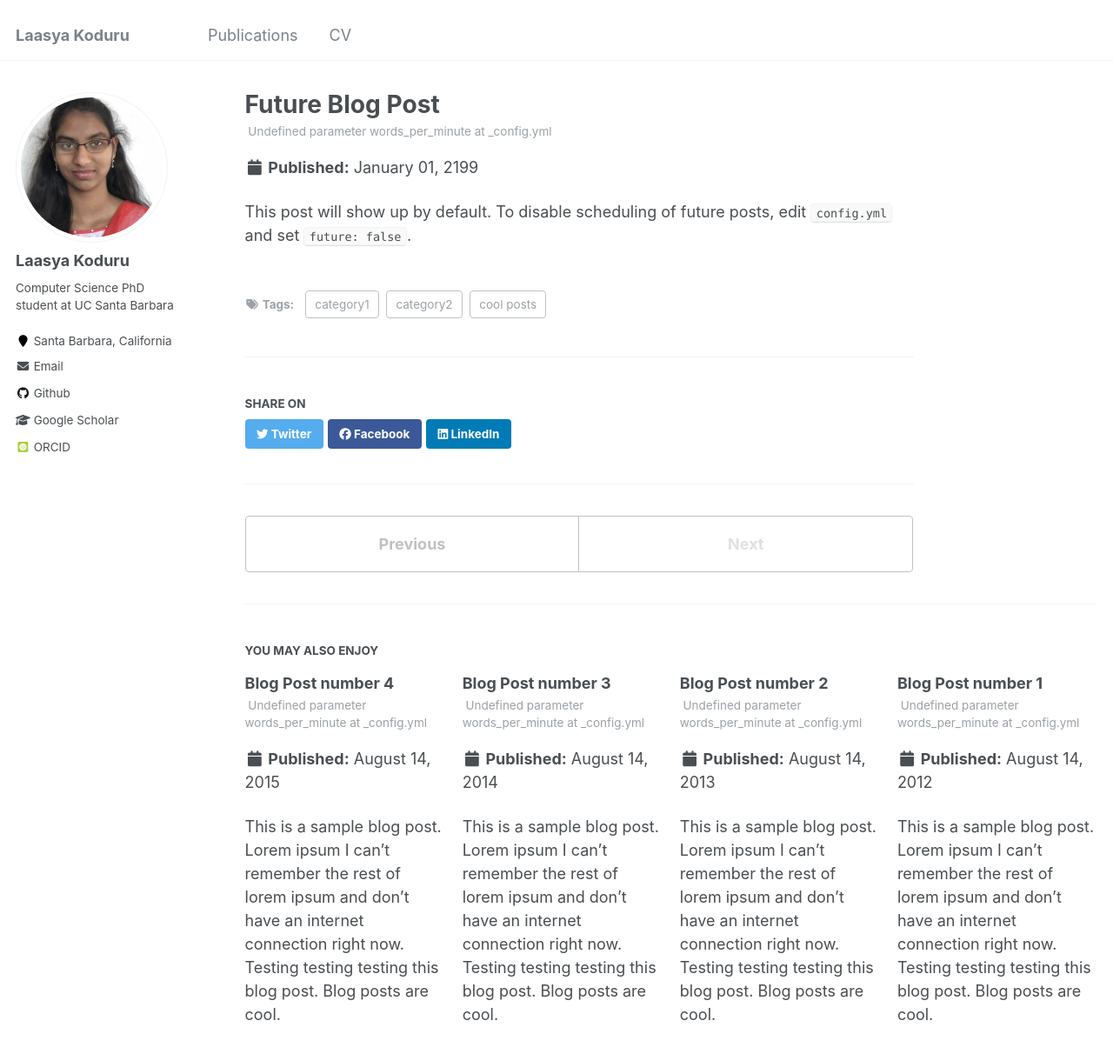
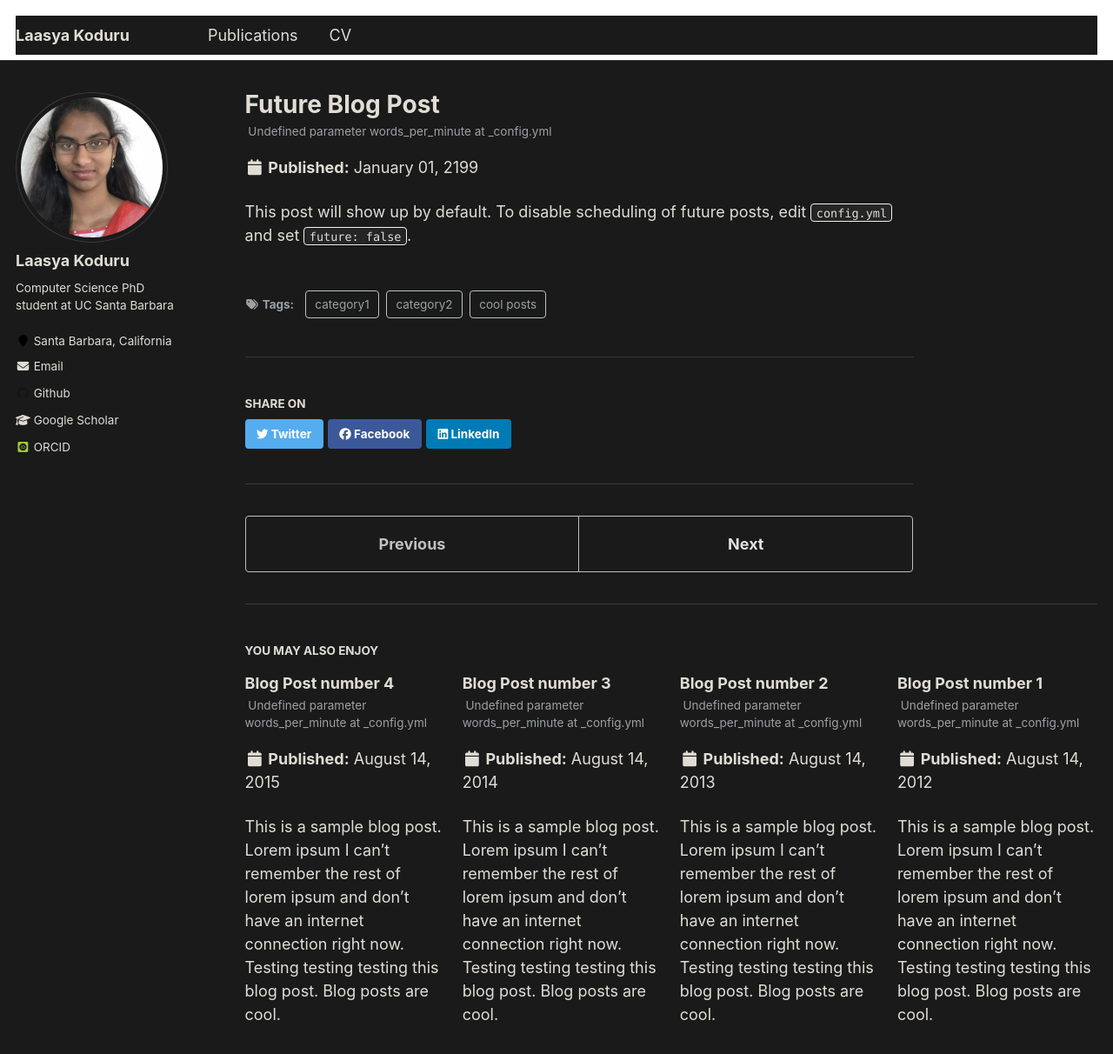
Before and after one commit to lmkoduru/lmkoduru.github.io, a Jekyll site: the page built from _posts/2199-01-01-future-post.md, in a window 1280 px wide and 1400 px high. Shown: the top 1212 px of the window at 87% size. Built offline with Jekyll 4.4.1, drawn with Linux system fonts in a browser that asks for light colours; some web fonts are replaced.

Commit message:
theme fixes

```diff
--- a/_sass/_variables.scss
+++ b/_sass/_variables.scss
@@ -61,18 +61,19 @@ $darker-gray                : mix(#000, $gray, 60%);
 $light-gray                 : mix(#fff, $gray, 50%);
 $lighter-gray               : mix(#fff, $gray, 90%);
 
-$body-color                 : #fff;
-$background-color           : #fff;
-$code-background-color      : #fafafa;
-$code-background-color-dark : $light-gray;
-$text-color                 : $dark-gray;
-$border-color               : $lighter-gray;
+/* --- DARK THEME --- */
+$body-color                 : #1a1a1a;
+$background-color           : #1a1a1a;
+$code-background-color      : #252525;
+$code-background-color-dark : #2a2a2a;
+$text-color                 : #e0ddd5;
+$border-color               : #3a3a3a;
 
-$primary-color              : #7a8288;
+$primary-color              : #a09e96;
 $success-color              : #62c462;
 $warning-color              : #f89406;
 $danger-color               : #ee5f5b;
-$info-color                 : #f1be19;
+$info-color                 : #c9a227;
 
 /* brands */
 $behance-color              : #1769FF;
@@ -103,10 +104,10 @@ $xing-color                 : #006567;
 
 /* links */
 $link-color                 : $info-color;
-$link-color-hover           : mix(#000, $link-color, 25%);
-$link-color-visited         : mix(#fff, $link-color, 25%);
-$masthead-link-color        : $primary-color;
-$masthead-link-color-hover  : mix(#000, $primary-color, 25%);
+$link-color-hover           : mix(#fff, $link-color, 20%);
+$link-color-visited         : mix(#000, $link-color, 15%);
+$masthead-link-color        : $text-color;
+$masthead-link-color-hover  : mix(#fff, $text-color, 20%);
 
 
 /*
@@ -159,7 +160,7 @@ $susy: (
    ========================================================================== */
 
 $border-radius              : 4px;
-$box-shadow                 : 0 1px 1px rgba(0, 0, 0, 0.125);
+$box-shadow                 : 0 1px 1px rgba(0, 0, 0, 0.4);
 $navicon-width              : 28px;
 $navicon-height             : 4px;
 $global-transition          : all 0.2s ease-in-out;
```
